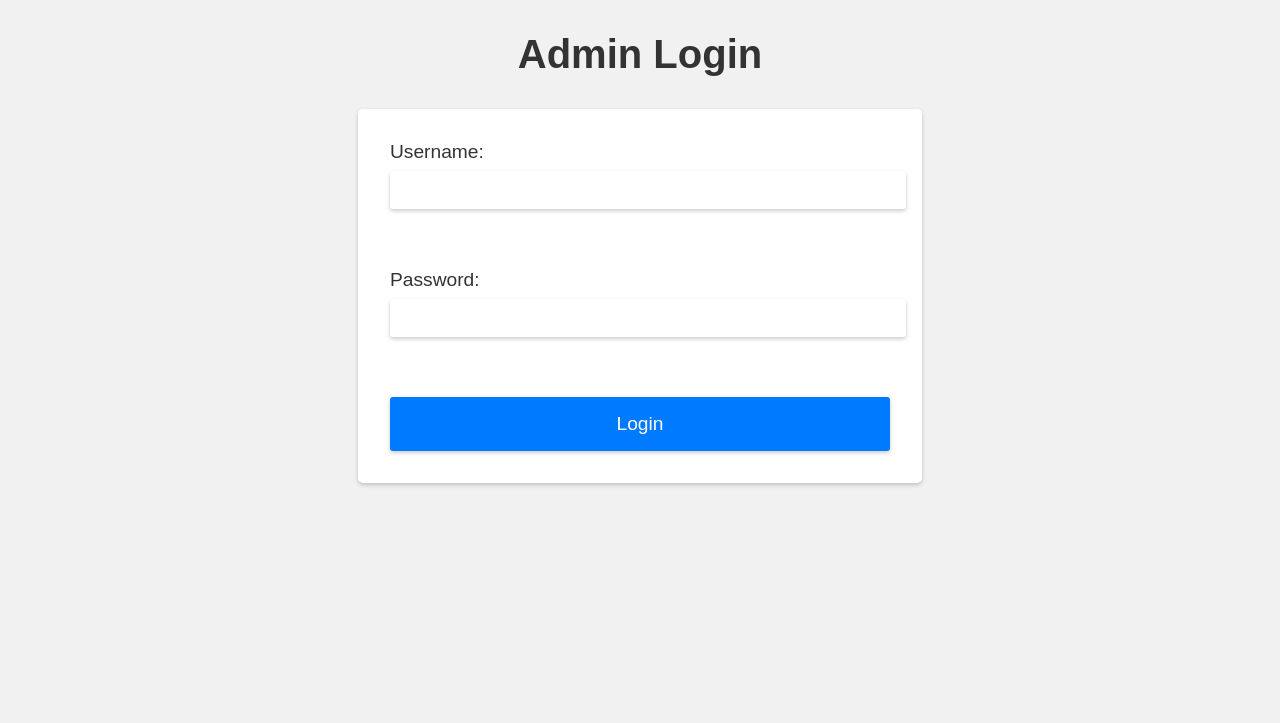
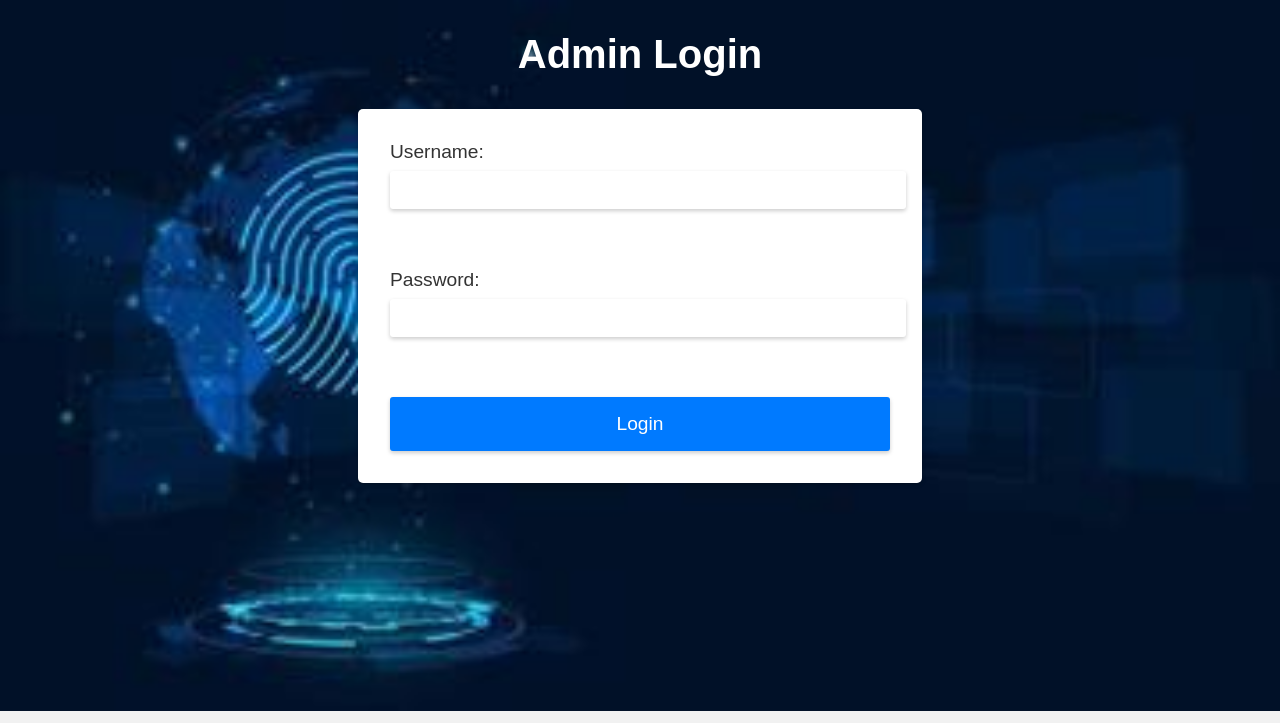
Before and after one commit to MiniprojectCEC2023/e_student_card, a Flask app: page /admin-login in a window 1280 px wide. Shown: the top 723 px of the page. Run offline with Flask 2, Linux system fonts and the light colour scheme.

Commit message:
sample bg image

```diff
--- a/app.py
+++ b/app.py
@@ -1,24 +1,28 @@
-from flask import Flask, render_template, request, redirect, session
-from myapp import create_app
+from flask import Flask, render_template, request, redirect, session, flash
+import logging
 
-app = create_app()
+app = Flask(__name__)
 app.secret_key = 'your_secret_key_here'
+
+
+# Define routes
 @app.route('/')
 def home():
-
     return render_template('index.html')
 
-# Define routes for the login pages for each user type
 @app.route('/admin-login', methods=['GET', 'POST'])
 def admin_login():
     if request.method == 'POST':
-        username = request.form['username']
-        password = request.form['password']
+        username = request.form.get('username')
+        password = request.form.get('password')
         if username == 'admin' and password == 'a1234':
             session['username'] = username
             return redirect('/admin-dashboard')
         else:
-            return render_template('admin-login.html', error='Invalid username or password')
+            error = 'Invalid username or password'
+            flash(error)
+            logging.warning(error)
+            return render_template('admin-login.html')
     else:
         return render_template('admin-login.html')
 
@@ -29,52 +33,65 @@ def register():
 @app.route('/librarian-login', methods=['GET', 'POST'])
 def librarian_login():
     if request.method == 'POST':
-        username = request.form['username']
-        password = request.form['password']
+        username = request.form.get('username')
+        password = request.form.get('password')
         if username == 'library' and password == 'l1234':
             session['username'] = username
             return redirect('/librarian-dashboard')
         else:
-            return render_template('librarian-login.html', error='Invalid username or password')
+            error = 'Invalid username or password'
+            flash(error)
+            logging.warning(error)
+            return render_template('librarian-login.html')
     else:
         return render_template('librarian-login.html')
 
 @app.route('/college-office-login', methods=['GET', 'POST'])
 def college_office_login():
     if request.method == 'POST':
-        username = request.form['username']
-        password = request.form['password']
+        username = request.form.get('username')
+        password = request.form.get('password')
         if username == 'office' and password == 'o1234':
             session['username'] = username
             return redirect('/college-office-dashboard')
         else:
-            return render_template('college-office-login.html', error='Invalid username or password')
+            error = 'Invalid username or password'
+            flash(error)
+            logging.warning(error)
+            return render_template('college-office-login.html')
     else:
         return render_template('college-office-login.html')
 
-# Define the dashboard routes for each user type
 @app.route('/admin-dashboard')
 def admin_dashboard():
-    if 'username' in session and session['username'] == 'admin':
+    if session.get('username') == 'admin':
         return render_template('admin-dashboard.html')
     else:
+        error = 'You need to log in as admin first.'
+        flash(error)
+        logging.warning(error)
         return redirect('/admin-login')
 
 @app.route('/librarian-dashboard')
 def librarian_dashboard():
-    if 'username' in session and session['username'] == 'library':
+    if session.get('username') == 'library':
         return render_template('librarian-dashboard.html')
     else:
+        error = 'You need to log in as librarian first.'
+        flash(error)
+        logging.warning(error)
         return redirect('/librarian-login')
 
 @app.route('/college-office-dashboard')
 def college_office_dashboard():
-    if 'username' in session and session['username'] == 'office':
+    if session.get('username') == 'office':
         return render_template('college-office-dashboard.html')
     else:
+        error = 'You need to log in as college office first.'
+        flash(error)
+        logging.warning(error)
         return redirect('/college-office-login')
 
-# Define a logout route
 @app.route('/logout')
 def logout():
     session.pop('username', None)
--- a/myapp.py
+++ /dev/null
@@ -1,24 +0,0 @@
-from flask import Flask, g
-import mysql.connector
-
-def create_app():
-    app = Flask(__name__)
-
-    def get_db():
-        if 'db' not in g:
-            g.db = mysql.connector.connect(
-                host='localhost',
-                user='root',
-                password='shibanMySQL1234@DB',
-                database='mini'
-            )
-            print("Connection established!")
-        return g.db
-
-    @app.teardown_appcontext
-    def close_db(error):
-        db = g.pop('db', None)
-        if db is not None:
-            db.close()
-
-    return app
--- a/static/css/styles.css
+++ b/static/css/styles.css
@@ -2,6 +2,9 @@ body {
   margin: 0;
   padding: 0;
   font-family: Arial, sans-serif;
+  background-image: url('/static/images/bg.jpg');
+  background-repeat: no-repeat;
+  background-size: cover;
 }
 
 /* Floating navigation bar */
--- a/templates/admin-login.html
+++ b/templates/admin-login.html
@@ -7,6 +7,9 @@
             background-color: #F1F1F1;
             font-family: Arial, sans-serif;
             color: #333;
+            background-image: url('/static/images/login.jpg');
+            background-repeat: no-repeat;
+            background-size: cover;
           }
 
           h1 {
@@ -14,6 +17,7 @@
             text-align: center;
             margin-top: 2rem;
             margin-bottom: 2rem;
+            color: white;
           }
 
           form {
--- a/templates/college-office-login.html
+++ b/templates/college-office-login.html
@@ -7,6 +7,9 @@
             background-color: #F1F1F1;
             font-family: Arial, sans-serif;
             color: #333;
+            background-image: url('/static/images/login.jpg');
+            background-repeat: no-repeat;
+            background-size: cover;
           }
 
           h1 {
@@ -14,6 +17,7 @@
             text-align: center;
             margin-top: 2rem;
             margin-bottom: 2rem;
+            color: white;
           }
 
           form {
--- a/templates/librarian-login.html
+++ b/templates/librarian-login.html
@@ -7,6 +7,9 @@
             background-color: #F1F1F1;
             font-family: Arial, sans-serif;
             color: #333;
+            background-image: url('/static/images/login.jpg');
+            background-repeat: no-repeat;
+            background-size: cover;
           }
 
           h1 {
@@ -14,6 +17,7 @@
             text-align: center;
             margin-top: 2rem;
             margin-bottom: 2rem;
+            color: white;
           }
 
           form {
```
Also changed, not shown: static/images/bg.jpg (added), static/images/efefrwf@gmail.com.png (renamed from static/qr_codes/efefrwf@gmail.com.png), static/images/login.jpg (added), 1 other file.
